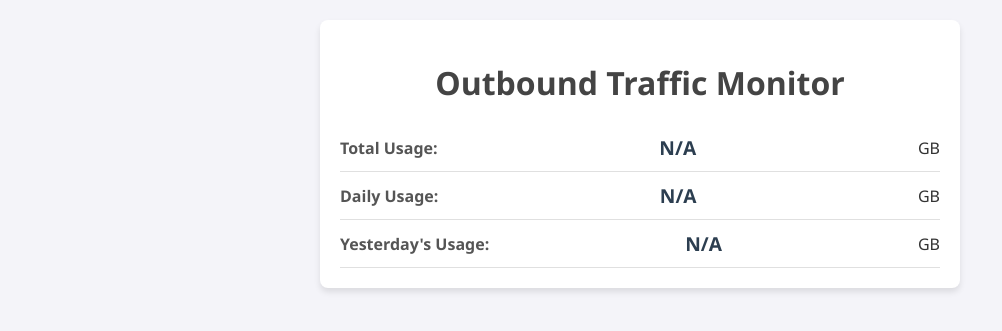
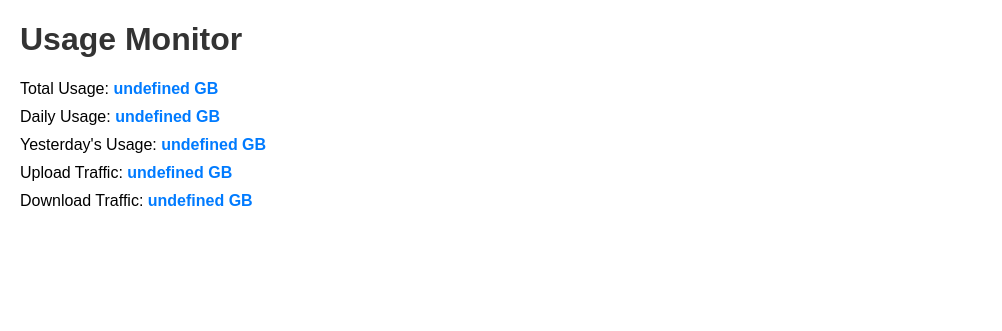
Before and after one commit to Tyga-x/Usage, a Flask app: page / in a window 1280 px wide. Shown: the top 331 px of the page, without its empty margins (0-1002 px from the left). Run offline with Flask 3, Linux system fonts and the light colour scheme; data that the repository does not hold is empty.

Commit message:
Update index.html

```diff
--- a/templates/index.html
+++ b/templates/index.html
@@ -3,123 +3,52 @@
 <head>
     <meta charset="UTF-8">
     <meta name="viewport" content="width=device-width, initial-scale=1.0">
-    <title>Traffic Monitor</title>
-    <script src="https://code.jquery.com/jquery-3.6.0.min.js"></script>
+    <title>Usage Monitor</title>
     <style>
         body {
-            font-family: 'Segoe UI', Tahoma, Geneva, Verdana, sans-serif;
-            background-color: #f4f4f9;
-            margin: 0;
-            padding: 20px;
+            font-family: Arial, sans-serif;
+            margin: 20px;
+        }
+        h1 {
             color: #333;
         }
-        .container {
-            max-width: 600px;
-            margin: 0 auto;
-            background: #fff;
-            padding: 20px;
-            border-radius: 8px;
-            box-shadow: 0 4px 6px rgba(0, 0, 0, 0.1);
+        p {
+            font-size: 16px;
+            margin: 10px 0;
         }
-        h1 {
-            text-align: center;
-            color: #444;
-            margin-bottom: 20px;
-        }
-        .metric {
-            display: flex;
-            justify-content: space-between;
-            align-items: center;
-            padding: 10px 0;
-            border-bottom: 1px solid #e0e0e0;
-        }
-        .metric:last-child {
-            border-bottom: none;
-        }
-        .metric strong {
-            font-size: 1rem;
-            color: #555;
-        }
-        .metric span {
-            font-size: 1.2rem;
+        span {
             font-weight: bold;
-            color: #2c3e50;
-        }
-        .loading {
-            text-align: center;
-            font-size: 1rem;
-            color: #777;
-        }
-        @media (max-width: 600px) {
-            .container {
-                padding: 15px;
-            }
-            h1 {
-                font-size: 1.5rem;
-            }
-            .metric {
-                flex-direction: column;
-                align-items: flex-start;
-            }
+            color: #007BFF;
         }
     </style>
 </head>
 <body>
-    <div class="container">
-        <h1>Outbound Traffic Monitor</h1>
-        <div class="metric">
-            <strong>Total Usage:</strong>
-            <span id="total-usage" aria-live="polite">Loading...</span> GB
-        </div>
-        <div class="metric">
-            <strong>Daily Usage:</strong>
-            <span id="daily-usage" aria-live="polite">Loading...</span> GB
-        </div>
-        <div class="metric">
-            <strong>Yesterday's Usage:</strong>
-            <span id="yesterday-usage" aria-live="polite">Loading...</span> GB
-        </div>
-        <div class="loading" id="loading-message">Fetching data...</div>
-    </div>
+    <h1>Usage Monitor</h1>
+    <p>Total Usage: <span id="total-usage">Loading...</span></p>
+    <p>Daily Usage: <span id="daily-usage">Loading...</span></p>
+    <p>Yesterday's Usage: <span id="yesterday-usage">Loading...</span></p>
+    <p>Upload Traffic: <span id="upload-usage">Loading...</span></p>
+    <p>Download Traffic: <span id="download-usage">Loading...</span></p>
 
     <script>
         function fetchData() {
-            // Show loading message before fetching data
-            $("#loading-message").show().text("Fetching data...");
-
-            $.getJSON("/data")
-                .done(function(data) {
-                    if (data.error) {
-                        // Handle API errors
-                        $("#total-usage").text("Error");
-                        $("#daily-usage").text("Error");
-                        $("#yesterday-usage").text("Error");
-                        $("#loading-message").text(`Error: ${data.error}`);
-                    } else {
-                        // Update metrics with fetched data
-                        $("#total-usage").text(data.total_usage_gb || "N/A");
-                        $("#daily-usage").text(data.daily_usage_gb || "N/A");
-                        $("#yesterday-usage").text(data.yesterday_usage_gb || "N/A");
-                        $("#loading-message").hide(); // Hide loading message
-                    }
+            fetch('/data')
+                .then(response => response.json())
+                .then(data => {
+                    document.getElementById('total-usage').innerText = data.total_usage_gb + ' GB';
+                    document.getElementById('daily-usage').innerText = data.daily_usage_gb + ' GB';
+                    document.getElementById('yesterday-usage').innerText = data.yesterday_usage_gb + ' GB';
+                    document.getElementById('upload-usage').innerText = data.upload_usage_gb + ' GB';
+                    document.getElementById('download-usage').innerText = data.download_usage_gb + ' GB';
                 })
-                .fail(function(jqXHR) {
-                    // Handle network or server errors
-                    let errorMessage = jqXHR.responseJSON?.error || "Unknown error";
-                    $("#total-usage").text("Error");
-                    $("#daily-usage").text("Error");
-                    $("#yesterday-usage").text("Error");
-                    $("#loading-message").text(`Failed to fetch data: ${errorMessage}`);
-                });
+                .catch(error => console.error('Error fetching data:', error));
         }
 
-        // Fetch data every 10 seconds
-        setInterval(fetchData, 10000);
+        // Fetch data every 5 seconds
+        setInterval(fetchData, 5000);
 
-        // Initial fetch on page load
-        $(document).ready(function() {
-            fetchData();
-        });
+        // Initial fetch
+        fetchData();
     </script>
 </body>
 </html>
```
